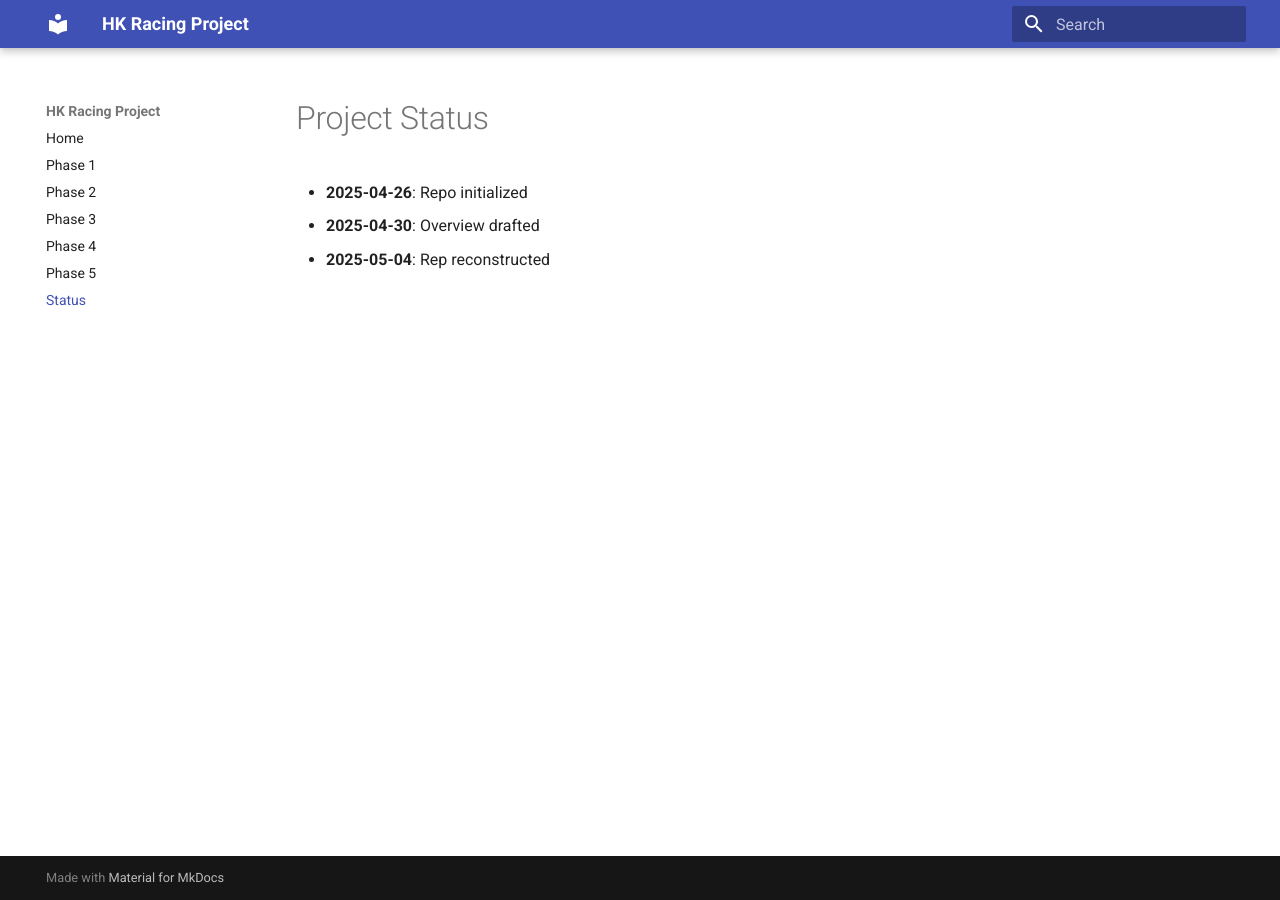
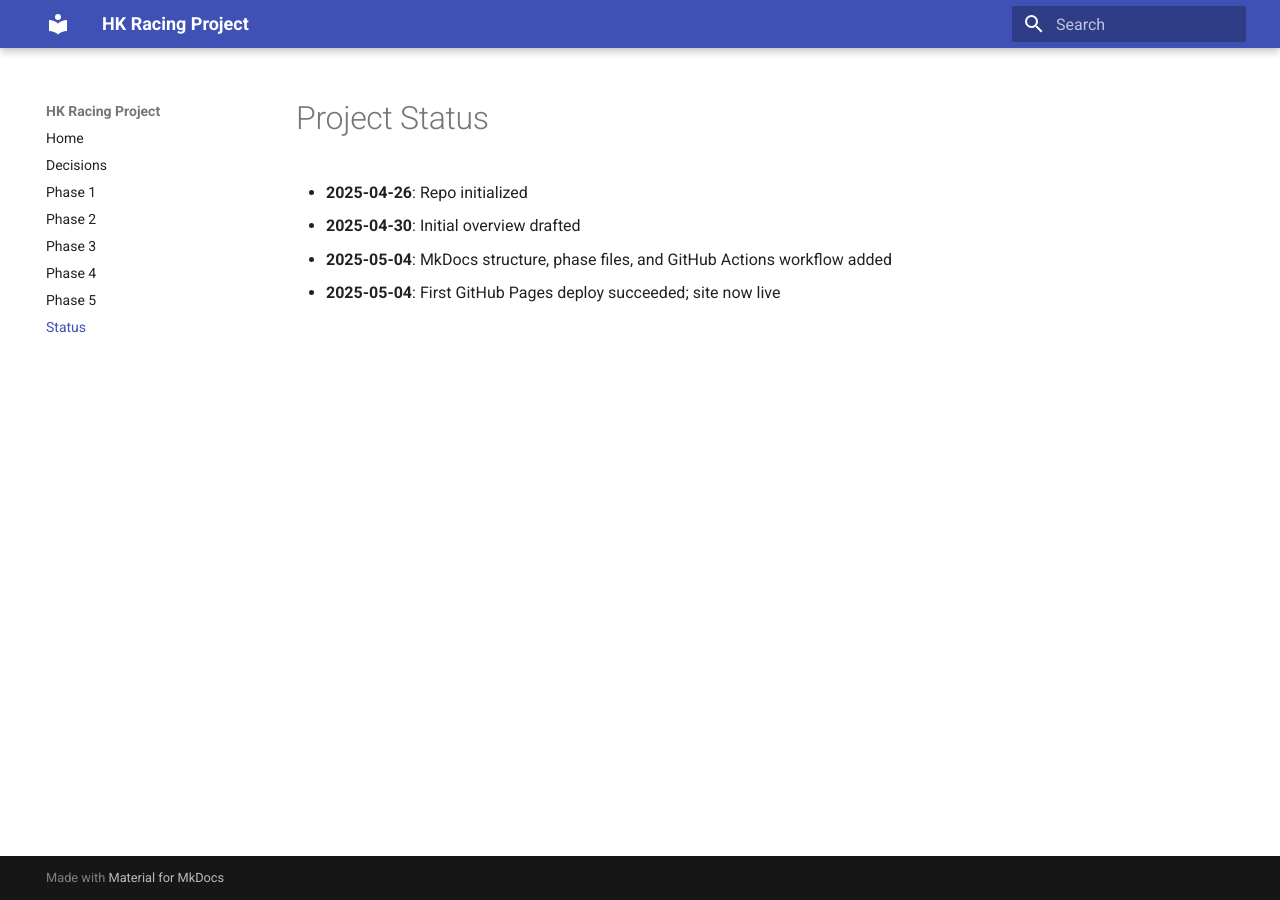
Before and after one commit to Ramgath/hk_racing_project, an MkDocs documentation site: the page built from docs/project-status.md, in a window 1280 px wide. Built offline with MkDocs 1.6.1 and Material for MkDocs 9.7.7, drawn with Linux system fonts in a browser that asks for light colours.

Commit message:
decision created and updates project status

```diff
--- a/docs/project-status.md
+++ b/docs/project-status.md
@@ -2,5 +2,6 @@
 # Project Status
 
 - **2025-04-26**: Repo initialized
-- **2025-04-30**: Overview drafted
-- **2025-05-04**: Rep reconstructed
+- **2025-04-30**: Initial overview drafted
+- **2025-05-04**: MkDocs structure, phase files, and GitHub Actions workflow added
+- **2025-05-04**: First GitHub Pages deploy succeeded; site now live
--- a/mkdocs.yml
+++ b/mkdocs.yml
@@ -4,6 +4,7 @@ theme:
   name: material
 nav:
   - Home: index.md
+  - Decisions: decisions.md
   - Phase 1: phase-01-discovery.md
   - Phase 2: phase-02-ingestion.md
   - Phase 3: phase-03-data-model.md
```
Also changed, not shown: docs/decisions.md (added, +9 -0 lines).
